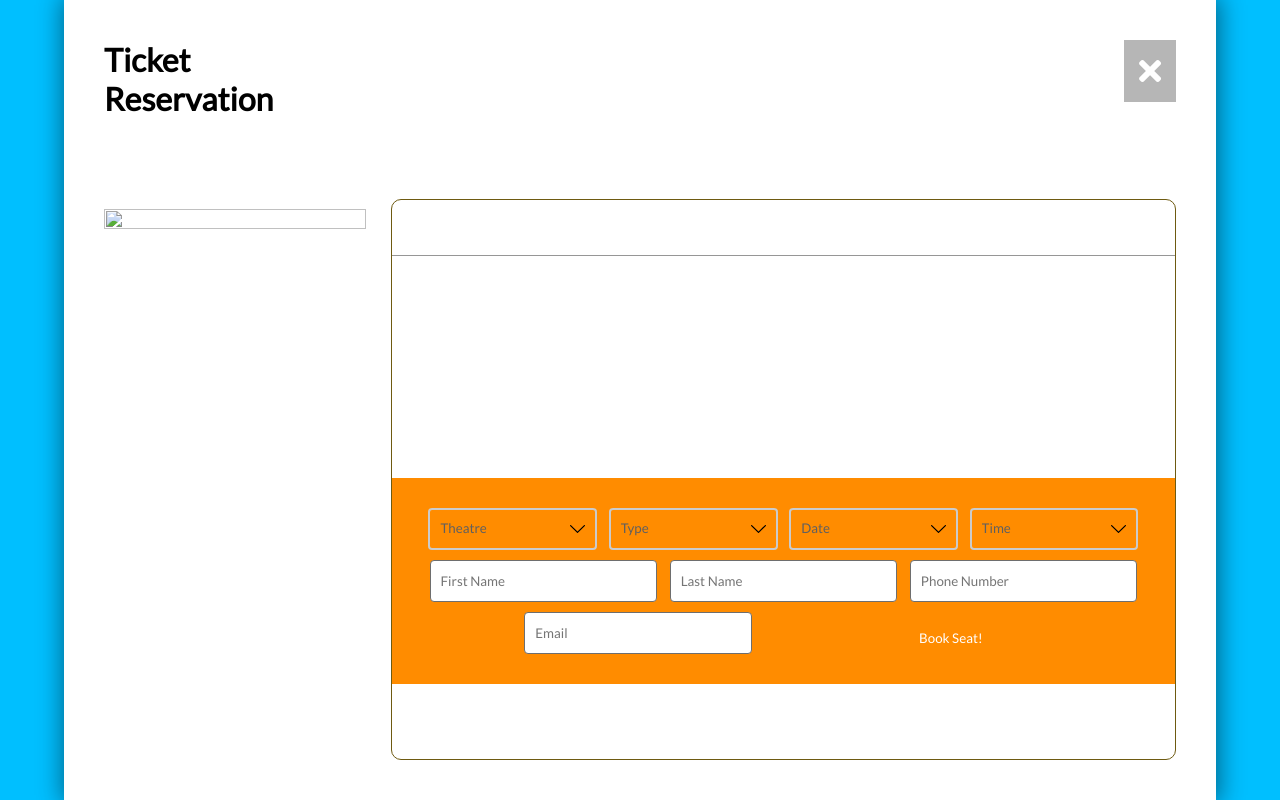
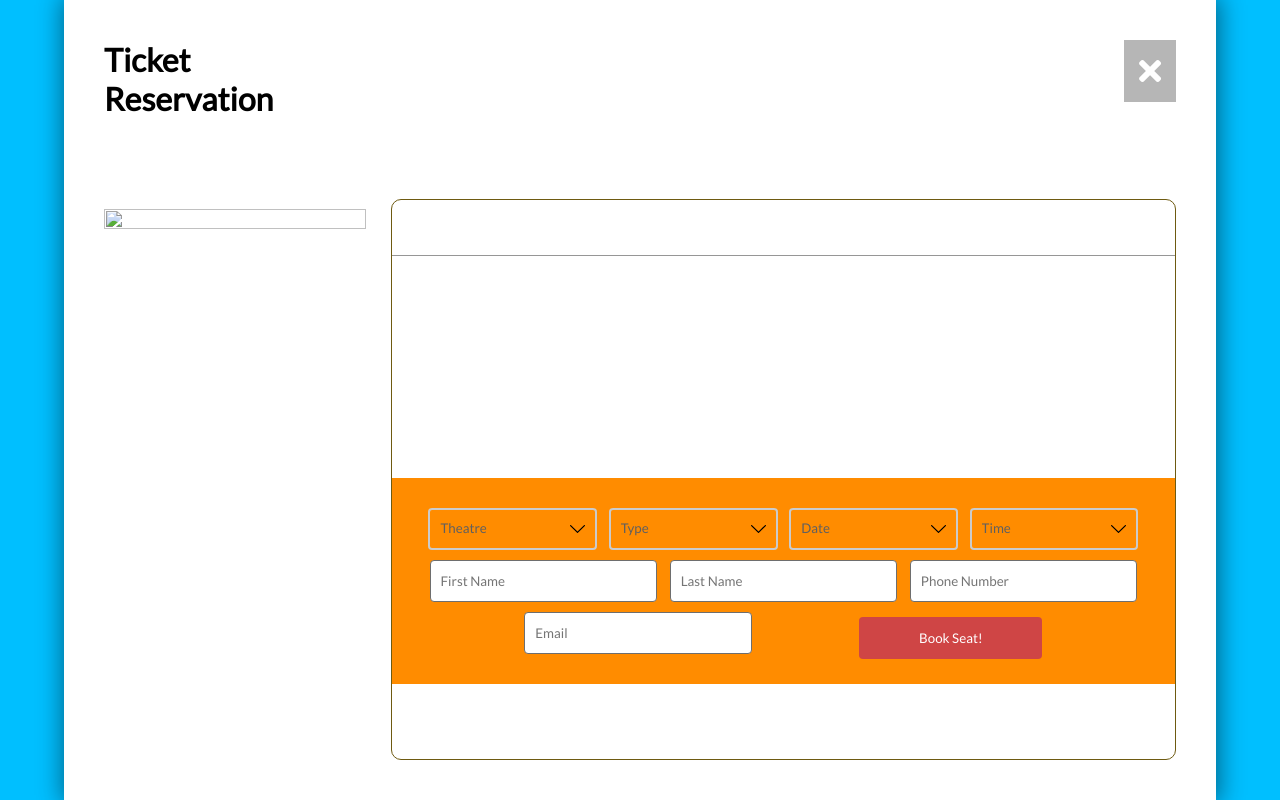
Before and after one commit to ShahriarKarim/Final-Project, a PHP site: page /booking.php?id=1 in a window 1280 px wide. Run offline with PHP 8.4, Linux system fonts and the light colour scheme; data that the repository does not hold is empty; a stand-in replaces the project's code that opens the database connection.

Commit message:
Update booking.php

```diff
--- a/booking.php
+++ b/booking.php
@@ -63,7 +63,7 @@
                         </tr>
                     </table>
                 </div>
-                <div class = "booking-form-container">
+                <div class = "booking-form-container" style = "background-color: #FF8C00">
                     <form action = "verify.php" method = "POST">
 
                         <select name = "theatre" required>
@@ -106,7 +106,7 @@
                         <input placeholder="Email" type = "email" name = "email" required>
                         <input type = "hidden" name = "movie_id" value = "<?php echo $id; ?>">
 
-                        <button type="submit" value="save" name="submit" class="form-btn">Book Seat!</button>
+                        <button type="submit" value="save" name="submit" class="form-btn" style = "background-color: #cf4545">Book Seat!</button>
                     </form>
                 </div>
             </div>
```
Lines whose indentation alone changed are shown as unchanged.
